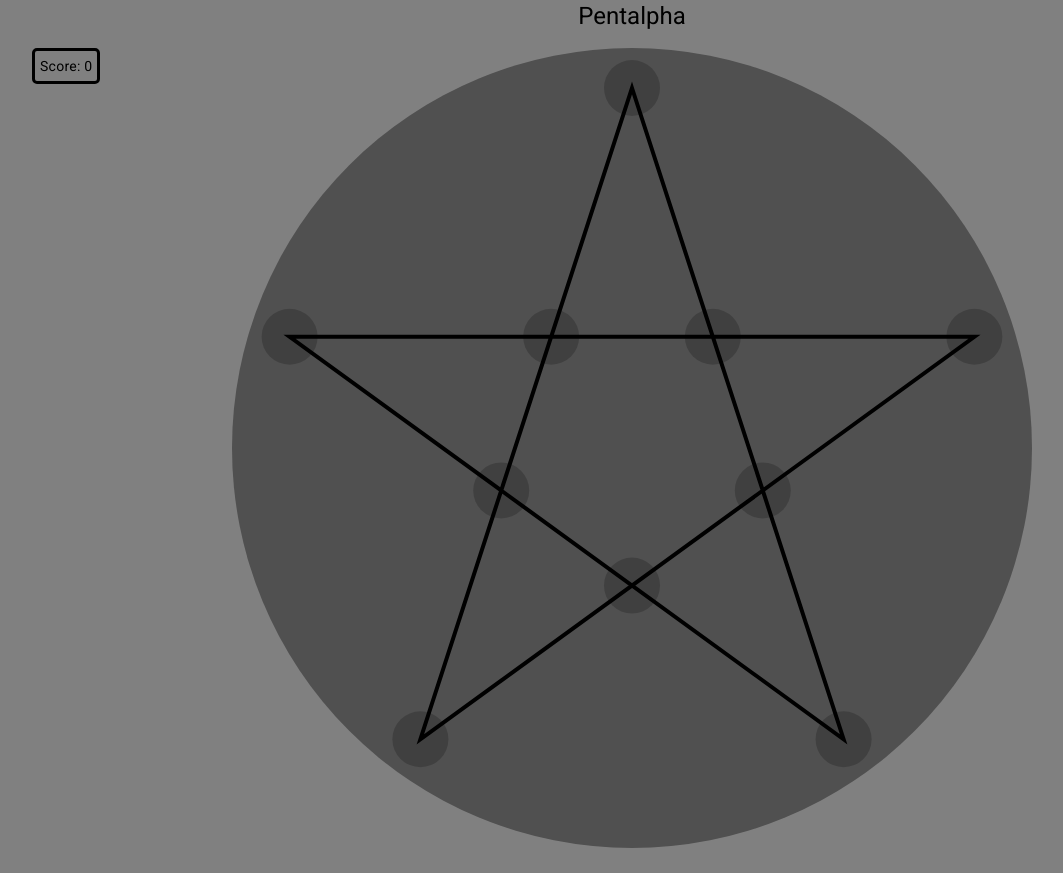
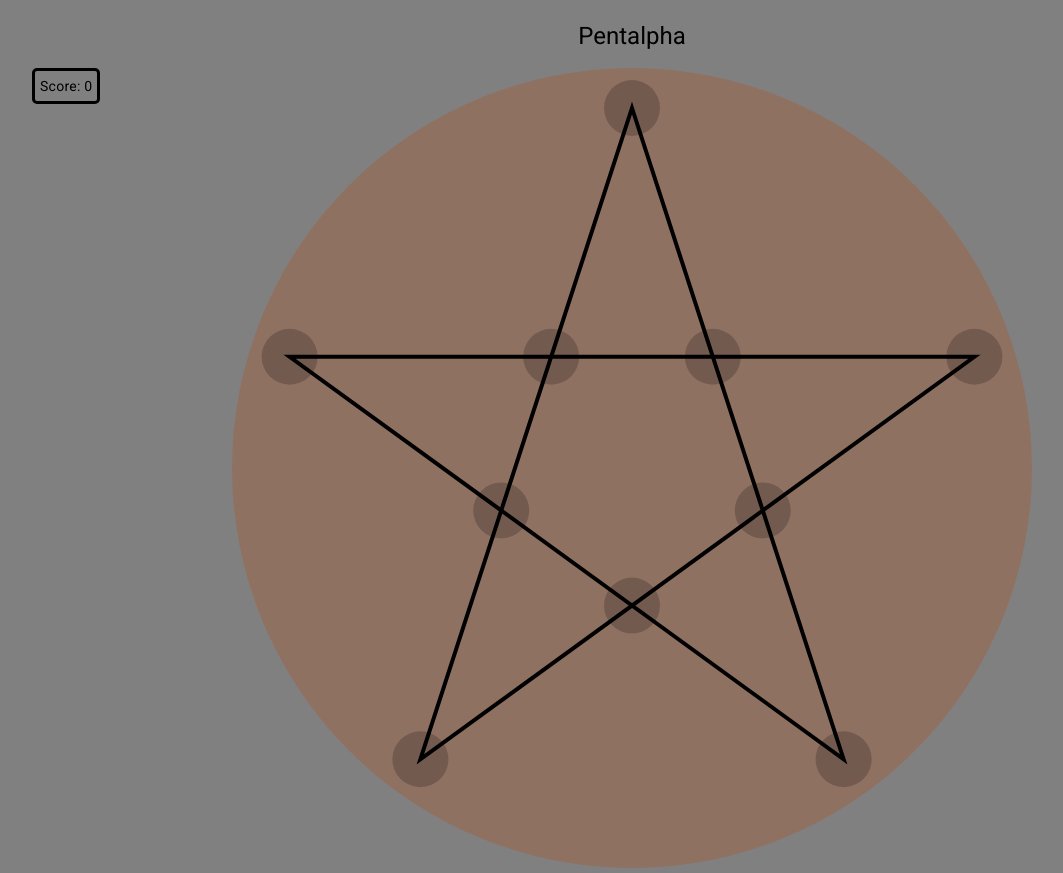
Before and after one commit to adrian-sch-web/Pentalpha, an Angular app: page / in a window 1280 px wide. Shown: the whole page, without its empty margins (8-1071 px from the left). Built offline with nearby package versions, Linux system fonts and the light colour scheme.

Commit message:
Changed background color of playing area, added retry button to won game end screen

```diff
--- a/src/app/app.component.html
+++ b/src/app/app.component.html
@@ -1,2 +1,2 @@
-<h1 style="text-align: center;">{{title}}</h1>
+<h1 class="title">{{title}}</h1>
 <app-boardview></app-boardview>
--- a/src/app/app.component.scss
+++ b/src/app/app.component.scss
@@ -0,0 +1,4 @@
+.title {
+    text-align: center;
+    margin-top: 20px;
+}
--- a/src/app/boardview/boardview.component.html
+++ b/src/app/boardview/boardview.component.html
@@ -4,7 +4,7 @@
             Score: {{score}} <br/>
         </div>
         <svg height="800" viewBox="0 0 200 200">
-            <circle cx="100" cy="100" r="100" style="fill:#505050"/>
+            <circle cx="100" cy="100" r="100" style="fill:rgb(143, 113, 98)"/>
             <polygon [attr.points]="getPentagram()" stroke="black" fill="none"/>
             @for (spot of pentagram; track $index) {
                 <circle [attr.cx]="spot.point[0]" [attr.cy]="spot.point[1]" r="7" [attr.fill-opacity]="getOpacity($index)" [attr.fill]="getColorString(spot.color)" (mouseenter)="mouseEnter($index)" (mouseleave)="mouseLeave($index)" (click)="onClick($index)"/>
--- a/src/app/gamefinished/gamefinished.component.html
+++ b/src/app/gamefinished/gamefinished.component.html
@@ -5,10 +5,12 @@
     <br/>
     <br/>
 </div>
-<button mat-raised-button color="primary" (click)="restartGame()">Try again!</button>
 }
 @else {
     <div>WOW! What a game. You finished the game with the maximum score of 9.<br/>
         Congratulations!
+        <br/>
+        <br/>
     </div>
 }
+<button mat-raised-button color="primary" (click)="restartGame()">Try again!</button>
```
